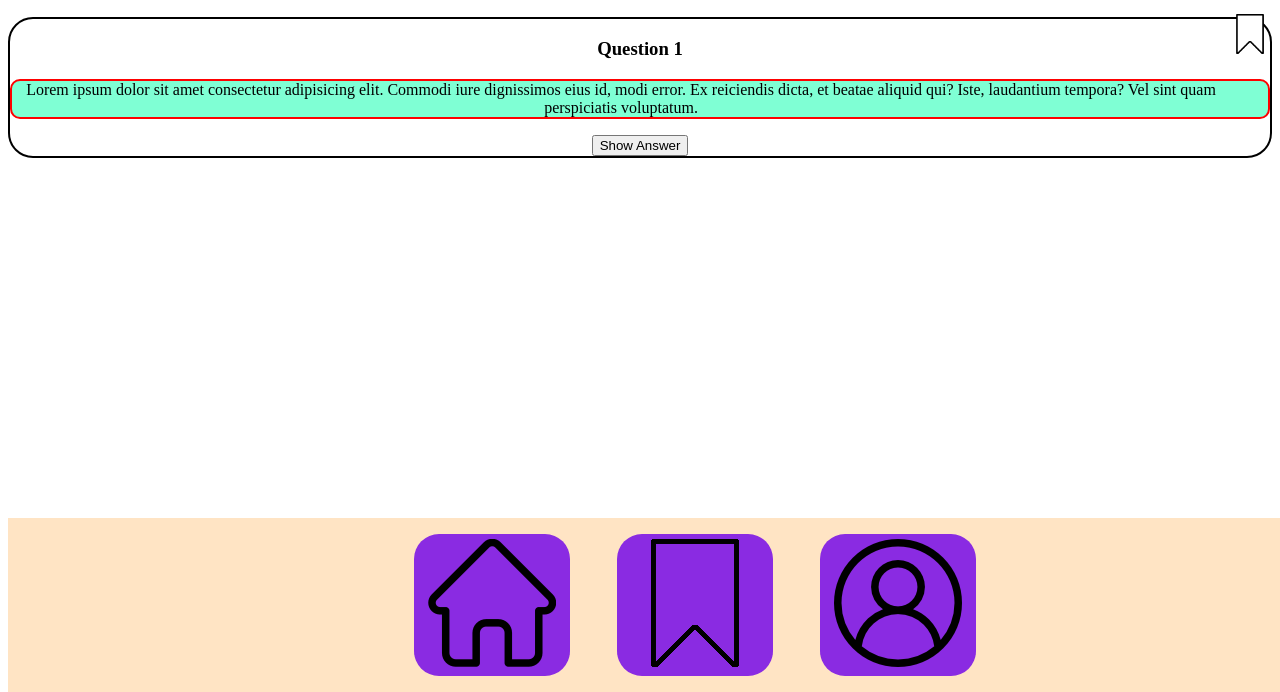
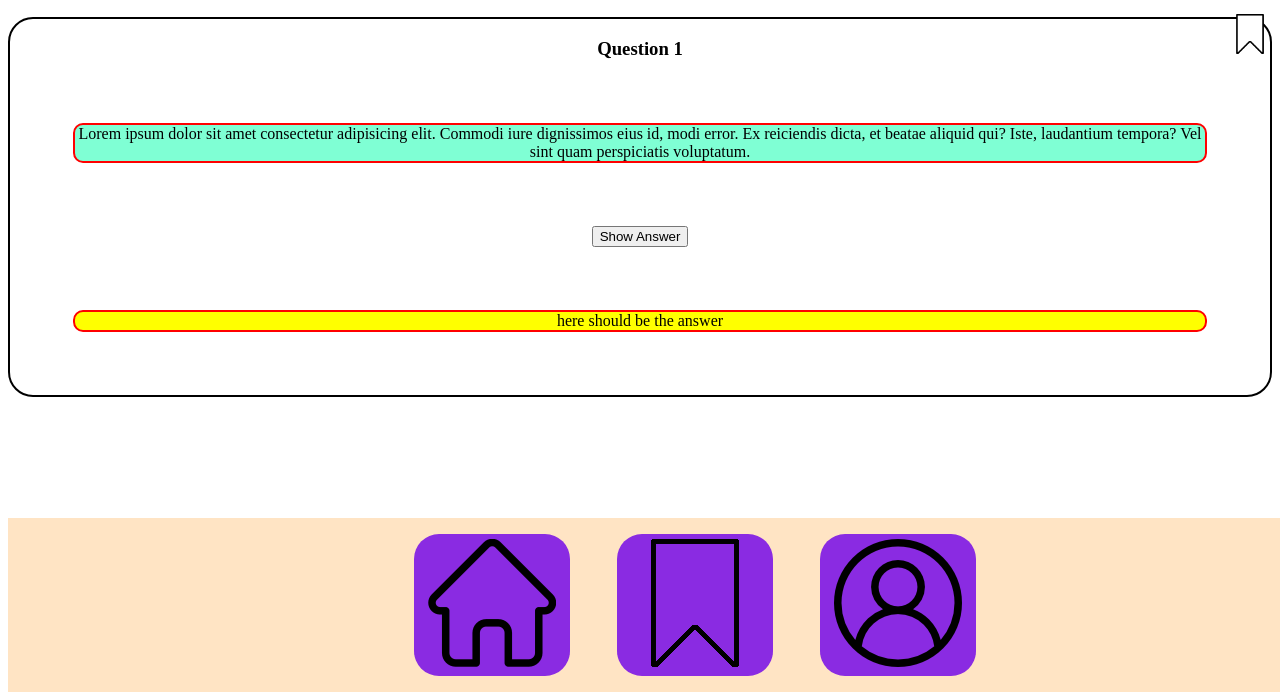
Before and after one commit to blongsfor/bjoern-quiz-app, a plain HTML site: page index.html in a window 1280 px wide. Shown: the part 108-800 px from the top of the page. Drawn offline with Linux system fonts and the light colour scheme.

Commit message:
answer background and nav bar changes

```diff
--- a/components/card.css
+++ b/components/card.css
@@ -3,6 +3,7 @@
   border-color: red;
   border-radius: 10px;
   background-color: aquamarine;
+  margin: 5%;
 }
 
 .question-card {
@@ -12,7 +13,11 @@
 }
 
 .answer {
-  display: none;
+  border: 2px solid;
+  border-color: red;
+  border-radius: 10px;
+  background-color: yellow;
+  margin: 5%;
 }
 
 ul {
--- a/components/navigation.css
+++ b/components/navigation.css
@@ -27,7 +27,12 @@ nav {
 
 .footer-menu {
   display: flex;
-  justify-content: space-between;
+  justify-content: space-around;
   gap: 10%;
   align-self: center;
 }
+
+a {
+  width: 2rem;
+  height: 2rem;
+}
--- a/index.html
+++ b/index.html
@@ -20,9 +20,11 @@
         qui? Iste, laudantium tempora? Vel sint quam perspiciatis voluptatum.
       </p>
       <button>Show Answer</button>
-      <div class="answer">
-        hier steht die antwort
-      </div>
+      <section>
+        <p class="answer">
+        here should be the answer
+        </p>
+      </section>
     </section>
 
 
```
